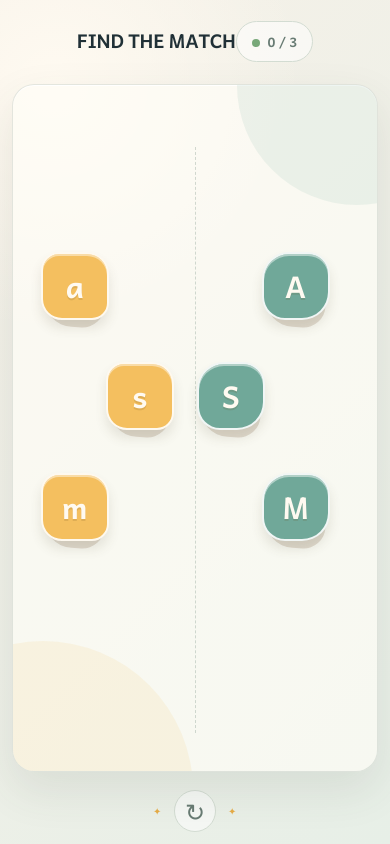
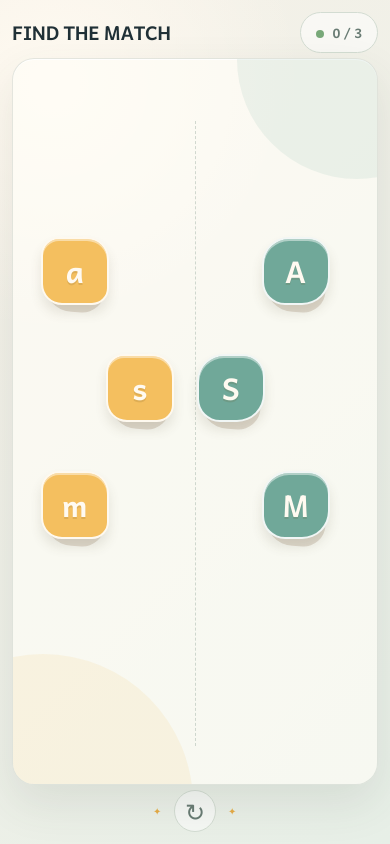
Before and after one commit to marialan/find-match, a React (Vite) app: page / in a window 390 px wide. Built offline with nearby package versions, Linux system fonts and the light colour scheme.

Commit message:
feat: improve responsive design for game header and play area

```diff
--- a/src/App.css
+++ b/src/App.css
@@ -19,7 +19,10 @@
   justify-content: space-between;
 }
 .game-header {
-  height: 70px;
+  width: 100%;
+  max-width: none;
+  margin: 0;
+  height: auto;
 }
 .brand-lockup {
   display: flex;
@@ -78,7 +81,7 @@
   max-width: 1120px;
   height: min(72vh, 650px);
   min-height: 470px;
-  margin: 14px auto 18px;
+  margin: 5px auto 5px;
   overflow: hidden;
   border: 1px solid rgba(87, 113, 102, 0.16);
   border-radius: 28px;
@@ -317,7 +320,7 @@
     padding: 12px;
   }
   .game-header {
-    height: 58px;
+    height: auto;
   }
   .play-area {
     flex: 1 1 auto;
--- a/src/App.tsx
+++ b/src/App.tsx
@@ -89,18 +89,22 @@ function App() {
     if (!point) return;
     const width = boardRef.current?.clientWidth ?? BOARD_WIDTH;
     const height = boardRef.current?.clientHeight ?? BOARD_HEIGHT;
+    // Object size is fixed in real pixels, so the design-space half-size must scale with
+    // the actual rendered board size to keep the object's edges inside the play area.
+    const halfWidth = (BOARD_OBJECT_SIZE / 2) * (BOARD_WIDTH / width);
+    const halfHeight = (BOARD_OBJECT_SIZE / 2) * (BOARD_HEIGHT / height);
     const x = Math.max(
-      BOARD_OBJECT_SIZE / 2,
+      halfWidth,
       Math.min(
         (point.x / width) * BOARD_WIDTH - drag.offsetX,
-        BOARD_WIDTH - BOARD_OBJECT_SIZE / 2,
+        BOARD_WIDTH - halfWidth,
       ),
     );
     const y = Math.max(
-      BOARD_OBJECT_SIZE / 2,
+      halfHeight,
       Math.min(
         (point.y / height) * BOARD_HEIGHT - drag.offsetY,
-        BOARD_HEIGHT - BOARD_OBJECT_SIZE / 2,
+        BOARD_HEIGHT - halfHeight,
       ),
     );
     const moved = objects.find((item) => item.object_id === drag.id);
```
